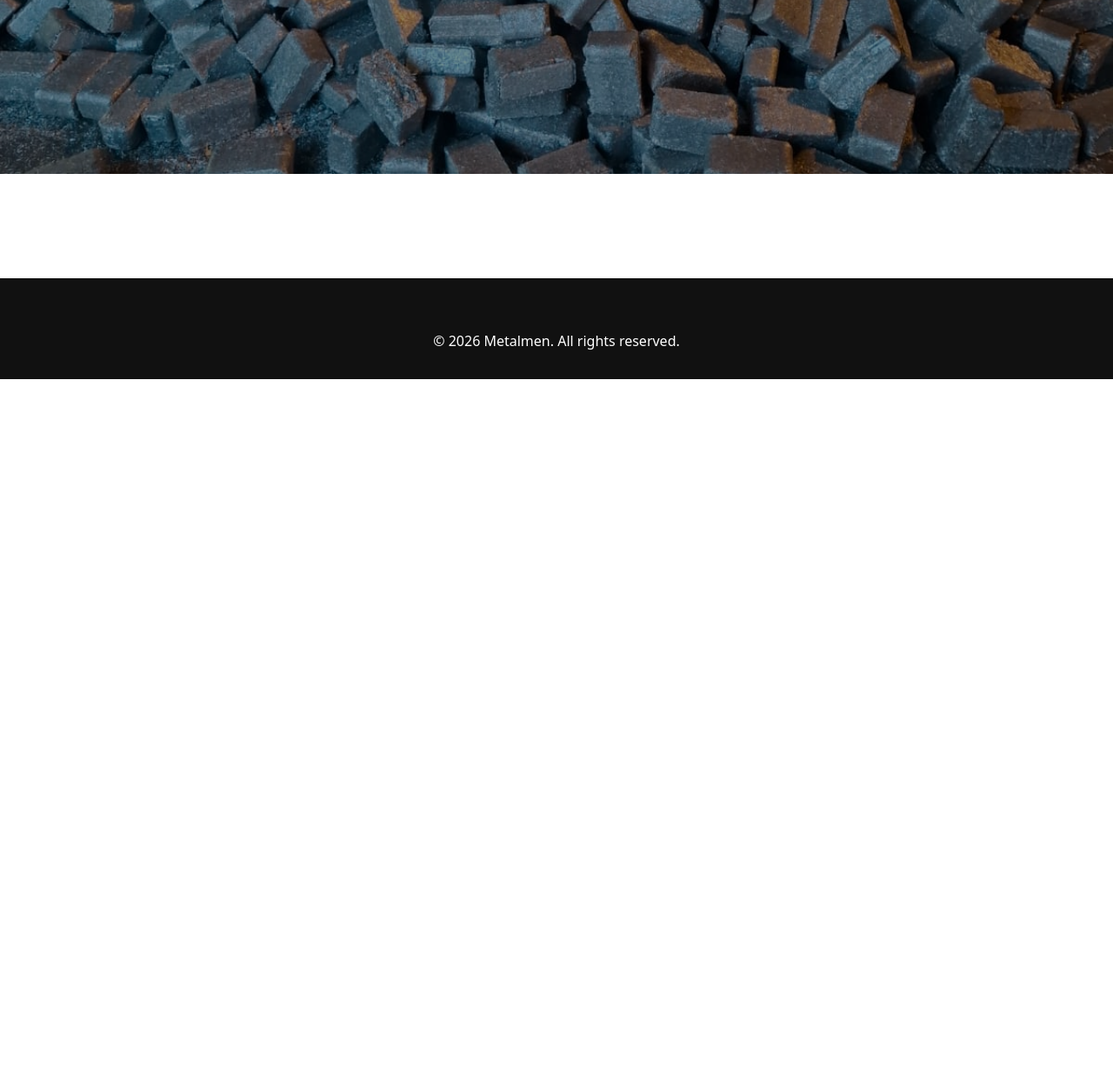
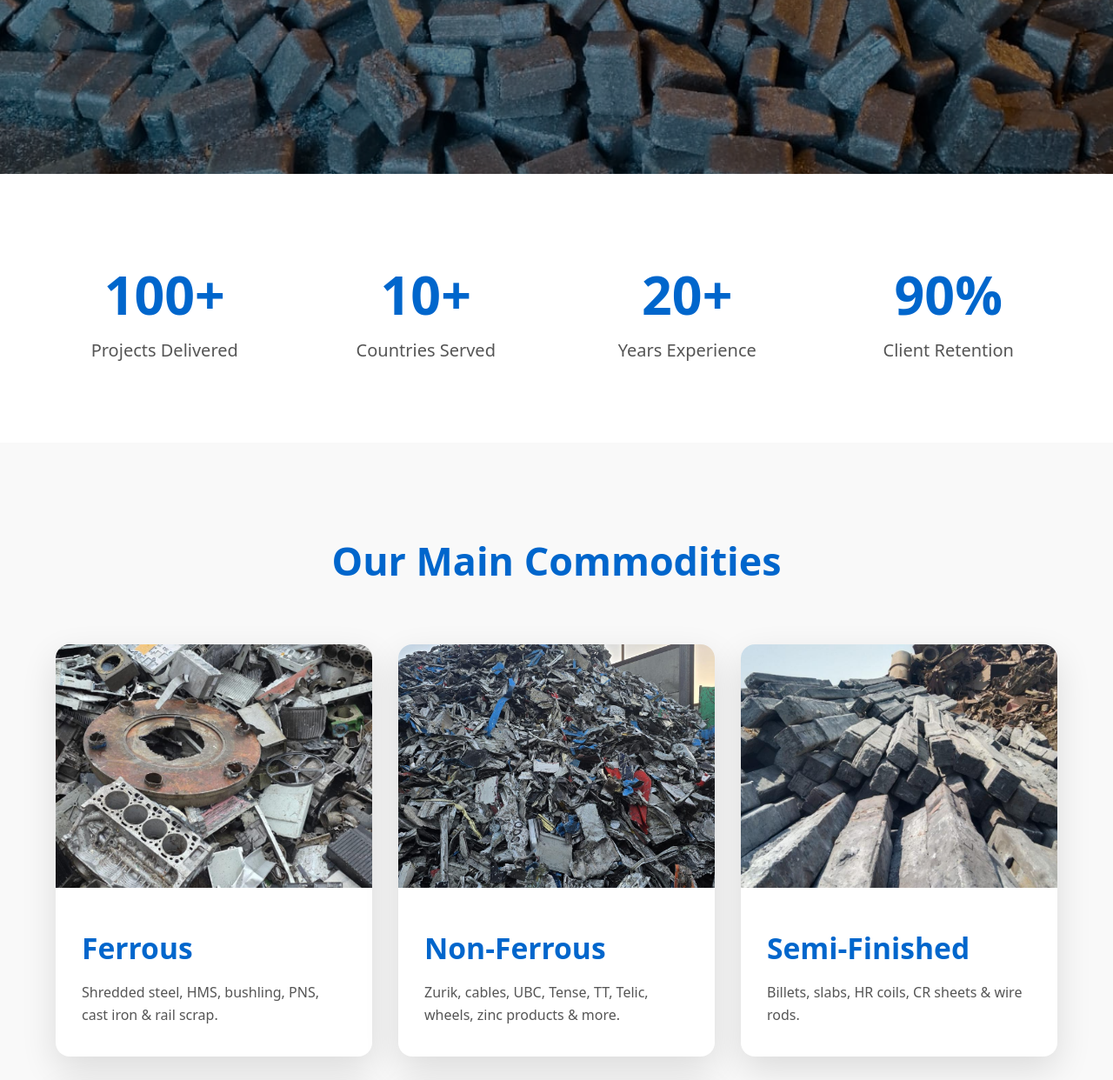
Before and after one commit to DrProdigy1/render-flask-deployment1, a Flask app: page / in a window 1280 px wide. Shown: the part 600-1842 px from the top of the page at 87% size. Before the commit the page ends 1036 px from the top, so only its background shows below. Run offline with Flask 3, Linux system fonts and the light colour scheme.

Commit message:
Update home.html
Added animated statistics
Added products to the homepage for quick acess

```diff
--- a/templates/home.html
+++ b/templates/home.html
@@ -60,12 +60,9 @@
     }
     .btn:hover { background: #0052a3; transform: translateY(-4px); }
 
-    /* Mobile Optimizations */
     @media (max-width: 768px) {
         .hero-content h1 { font-size: 2.8rem; }
         .hero-content p { font-size: 1.35rem; }
-        .hero { min-height: 580px; }
-        .btn { padding: 14px 32px; font-size: 1.1rem; }
     }
 </style>
 
@@ -84,10 +81,86 @@
     </div>
 </section>
 
-<!-- Rest of your home page content (gallery + category cards) remains here... -->
+<!-- Animated Statistics -->
+<section style="padding:90px 5%;background:#fff;">
+    <div style="max-width:1200px;margin:0 auto;text-align:center;">
+        <div style="display:grid;grid-template-columns:repeat(auto-fit,minmax(220px,1fr));gap:50px;">
+            <div>
+                <h3 id="stat1" class="stat" style="font-size:3.8rem;font-weight:700;color:#0066cc;">0</h3>
+                <p style="font-size:1.25rem;color:#555;">Projects Delivered</p>
+            </div>
+            <div>
+                <h3 id="stat2" class="stat" style="font-size:3.8rem;font-weight:700;color:#0066cc;">0</h3>
+                <p style="font-size:1.25rem;color:#555;">Countries Served</p>
+            </div>
+            <div>
+                <h3 id="stat3" class="stat" style="font-size:3.8rem;font-weight:700;color:#0066cc;">0</h3>
+                <p style="font-size:1.25rem;color:#555;">Years Experience</p>
+            </div>
+            <div>
+                <h3 id="stat4" class="stat" style="font-size:3.8rem;font-weight:700;color:#0066cc;">0</h3>
+                <p style="font-size:1.25rem;color:#555;">Client Retention</p>
+            </div>
+        </div>
+    </div>
+</section>
+
+<!-- Tesla-style Big Clickable Product Showcase -->
+<section style="padding:100px 5%;background:#f9f9f9;">
+    <div style="max-width:1300px;margin:0 auto;">
+        <h2 style="text-align:center;font-size:2.8rem;margin-bottom:60px;color:#0066cc;">Our Main Commodities</h2>
+        <div style="display:grid;grid-template-columns:repeat(auto-fit,minmax(320px,1fr));gap:30px;">
+            <a href="/services#ferrous" style="text-decoration:none;color:inherit;">
+                <div style="background:white;border-radius:16px;overflow:hidden;box-shadow:0 15px 40px rgba(0,0,0,0.12);transition:all .4s;">
+                    <img src="{{ url_for('static', filename='images/ferrous.jpg') }}" style="width:100%;height:280px;object-fit:cover;">
+                    <div style="padding:35px 30px;">
+                        <h3 style="font-size:2.1rem;margin-bottom:12px;color:#0066cc;">Ferrous</h3>
+                        <p style="color:#555;">Shredded steel, HMS, bushling, PNS, cast iron & rail scrap.</p>
+                    </div>
+                </div>
+            </a>
+            <a href="/services#nonferrous" style="text-decoration:none;color:inherit;">
+                <div style="background:white;border-radius:16px;overflow:hidden;box-shadow:0 15px 40px rgba(0,0,0,0.12);transition:all .4s;">
+                    <img src="{{ url_for('static', filename='images/non-ferrous.jpg') }}" style="width:100%;height:280px;object-fit:cover;">
+                    <div style="padding:35px 30px;">
+                        <h3 style="font-size:2.1rem;margin-bottom:12px;color:#0066cc;">Non-Ferrous</h3>
+                        <p style="color:#555;">Zurik, cables, UBC, Tense, TT, Telic, wheels, zinc products & more.</p>
+                    </div>
+                </div>
+            </a>
+            <a href="/services#semifinished" style="text-decoration:none;color:inherit;">
+                <div style="background:white;border-radius:16px;overflow:hidden;box-shadow:0 15px 40px rgba(0,0,0,0.12);transition:all .4s;">
+                    <img src="{{ url_for('static', filename='images/semi-finished.jpg') }}" style="width:100%;height:280px;object-fit:cover;">
+                    <div style="padding:35px 30px;">
+                        <h3 style="font-size:2.1rem;margin-bottom:12px;color:#0066cc;">Semi-Finished</h3>
+                        <p style="color:#555;">Billets, slabs, HR coils, CR sheets & wire rods.</p>
+                    </div>
+                </div>
+            </a>
+            <a href="/services#wastepaper" style="text-decoration:none;color:inherit;">
+                <div style="background:white;border-radius:16px;overflow:hidden;box-shadow:0 15px 40px rgba(0,0,0,0.12);transition:all .4s;">
+                    <img src="https://freerangestock.com/sample/144812/trash-can--discarded-paper.jpg" style="width:100%;height:280px;object-fit:cover;">
+                    <div style="padding:35px 30px;">
+                        <h3 style="font-size:2.1rem;margin-bottom:12px;color:#0066cc;">Waste Paper</h3>
+                        <p style="color:#555;">OCC, SOP, newsprint, magazines & mixed grades.</p>
+                    </div>
+                </div>
+            </a>
+            <a href="/services#plastics" style="text-decoration:none;color:inherit;">
+                <div style="background:white;border-radius:16px;overflow:hidden;box-shadow:0 15px 40px rgba(0,0,0,0.12);transition:all .4s;">
+                    <img src="https://assets.mixkit.co/videos/45279/45279-thumb-720-0.jpg" style="width:100%;height:280px;object-fit:cover;">
+                    <div style="padding:35px 30px;">
+                        <h3 style="font-size:2.1rem;margin-bottom:12px;color:#0066cc;">Plastics</h3>
+                        <p style="color:#555;">PET, HDPE, PP, LDPE & PVC recycling grades.</p>
+                    </div>
+                </div>
+            </a>
+        </div>
+    </div>
+</section>
 
 <script>
-    // Rotating Hero (fixed)
+    // Rotating Hero
     document.addEventListener('DOMContentLoaded', () => {
         const slides = document.querySelectorAll('.hero-slide');
         let current = 0;
@@ -98,15 +171,39 @@
             slides[current].classList.add('active');
         }
 
-        // Set background images
         slides.forEach(slide => {
-            if (slide.dataset.image) {
-                slide.style.backgroundImage = `url('${slide.dataset.image}')`;
-            }
+            if (slide.dataset.image) slide.style.backgroundImage = `url('${slide.dataset.image}')`;
         });
 
         setInterval(nextSlide, 5000);
     });
+
+    // Animated Statistics Counters
+    function animateValue(id, start, end, duration) {
+        let startTimestamp = null;
+        const step = (timestamp) => {
+            if (!startTimestamp) startTimestamp = timestamp;
+            const progress = Math.min((timestamp - startTimestamp) / duration, 1);
+            const value = Math.floor(progress * (end - start) + start);
+            document.getElementById(id).textContent = value + (id === 'stat4' ? '%' : '+');
+            if (progress < 1) window.requestAnimationFrame(step);
+        };
+        window.requestAnimationFrame(step);
+    }
+
+    const observer = new IntersectionObserver((entries) => {
+        entries.forEach(entry => {
+            if (entry.isIntersecting) {
+                animateValue("stat1", 0, 100, 1800);
+                animateValue("stat2", 0, 10, 1800);
+                animateValue("stat3", 0, 20, 1800);
+                animateValue("stat4", 0, 90, 1800);
+                observer.unobserve(entry.target);
+            }
+        });
+    }, { threshold: 0.5 });
+
+    observer.observe(document.querySelector('#stat1').parentElement.parentElement);
 </script>
 
 {% endblock %}
```
